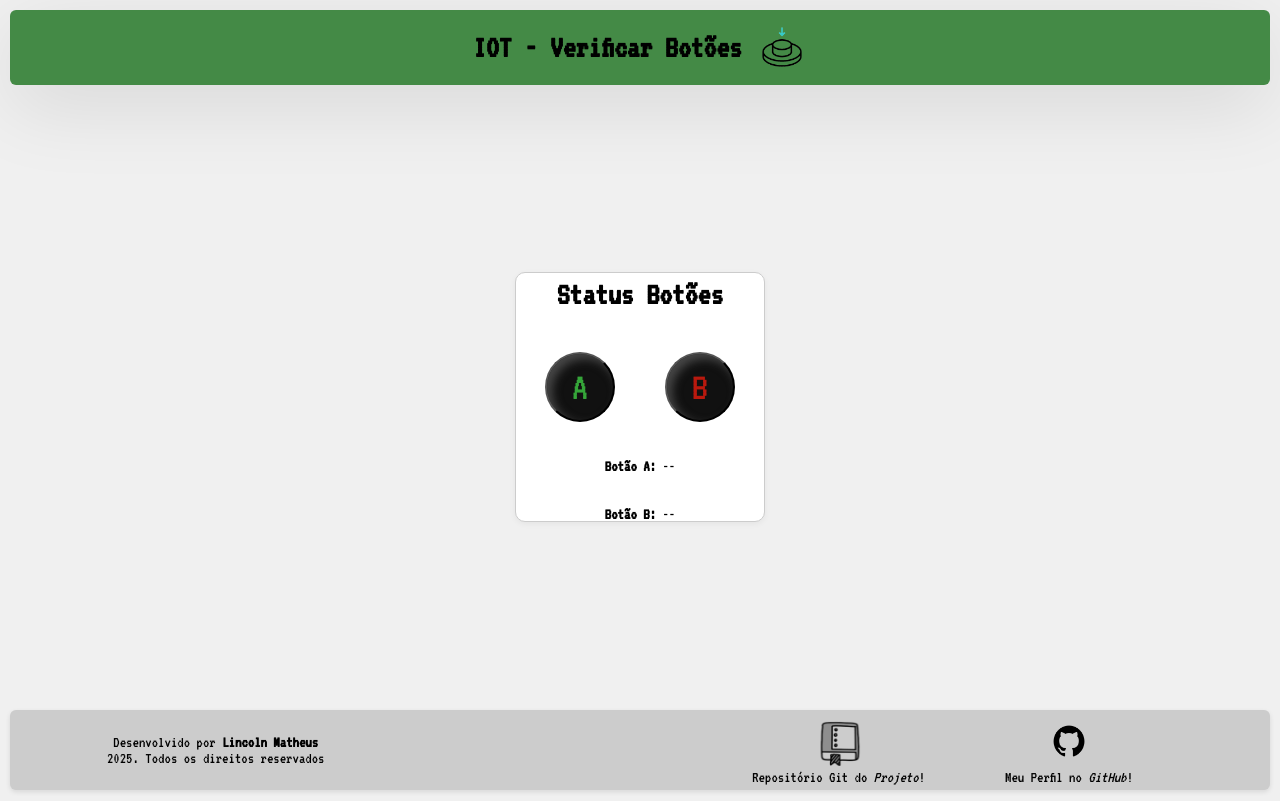
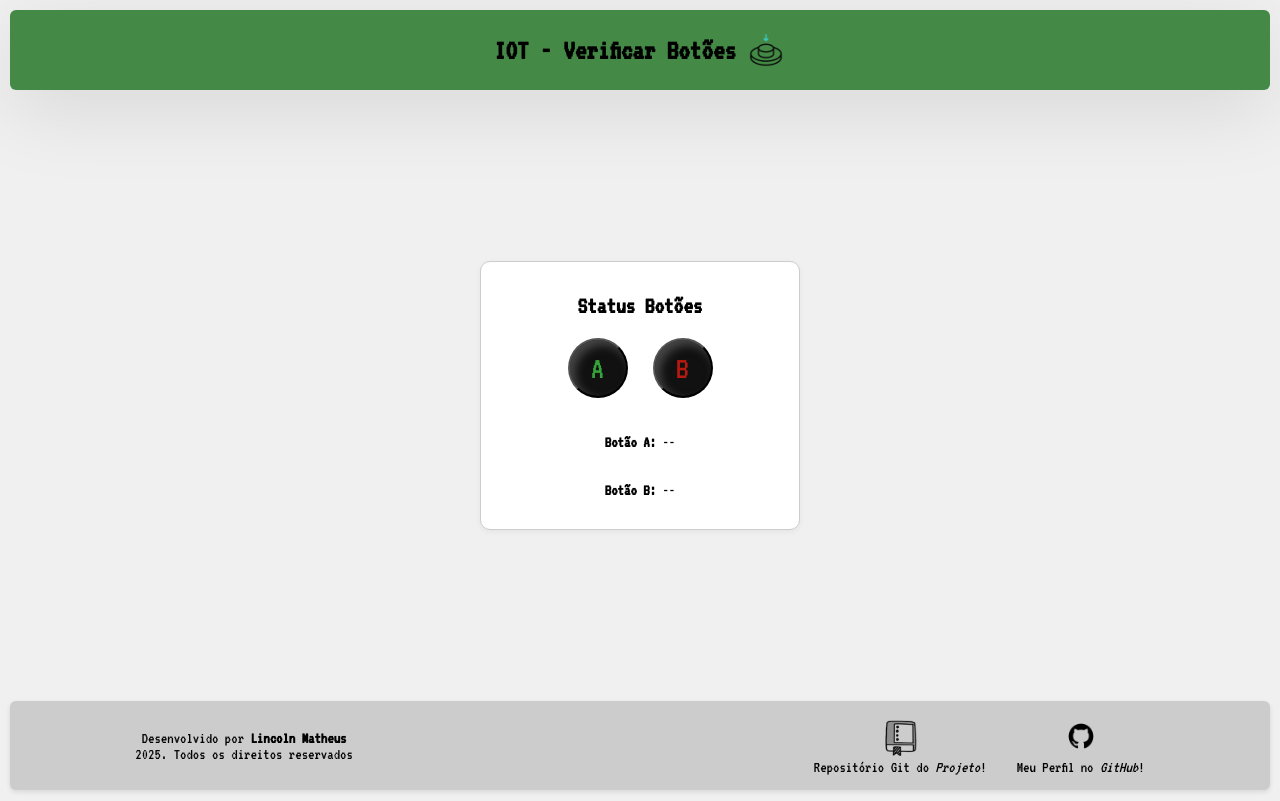
Before and after one commit to LincolnMatheus97/Api-Iot-RSE, a Flask app: page /dashboard/botoes in a window 1280 px wide. Run offline with Flask 3, Linux system fonts and the light colour scheme; some libraries are stand-ins or nearby versions.

Commit message:
:truck: chore: Modifica estilo css do dashboard/botoes

```diff
--- a/static/css/botoes.css
+++ b/static/css/botoes.css
@@ -14,40 +14,51 @@ body {
     background-color: #f0f0f0;
     display: flex;
     flex-direction: column;
-    min-height: 100vh;
+    min-height: 100vh; /* Garante que o body ocupe pelo menos a altura da viewport */
 }
 
 header {
-    height: 10vh;
+    height: auto; /* Altura automática baseada no conteúdo */
+    min-height: 10vh; /* Altura mínima */
     background-color: #448a46;
     display: flex;
     align-items: center;
     justify-content: center;
     text-align: center;
-    margin: 10px;
+    padding: 10px; /* Usar padding em vez de margin para espaçamento interno */
+    margin: 10px; /* Margem externa */
     border-radius: 6px;
     box-shadow: 0 20px 80px rgba(0, 0, 0, 0.1);
 }
 
+header h1 {
+    font-size: 1.8rem; /* Ajuste inicial da fonte do header */
+    margin: 0;
+}
+
 main {
-    height: 80vh;
-    font-family: Arial;
+    /* height: 80vh; */ /* Remover altura fixa */
+    flex-grow: 1; /* Faz o main ocupar o espaço restante */
+    font-family: Arial, sans-serif; /* Adicionar fallback para Arial */
     text-align: center;
     display: flex;
-    flex-direction: row;
+    flex-direction: column; /* Empilhar .box em telas menores por padrão */
     align-items: center;
     justify-content: center;
-    flex-wrap: wrap;
-
+    padding: 10px; /* Adicionar padding ao main */
+    /* flex-wrap: wrap; */ /* Não é mais necessário se for column */
 }
 
 footer{
-    height: 10vh;
+    height: auto; /* Altura automática */
+    min-height: 10vh; /* Altura mínima */
     background-color: #ccc;
     display: flex;
+    flex-direction: column; /* Empilhar itens do footer em telas menores */
     align-items: center;
     justify-content:space-around;
     text-align: center;
+    padding: 10px;
     margin: 10px;
     border-radius: 6px;
     box-shadow: 0 2px 5px rgba(0, 0, 0, 0.1);
@@ -55,8 +66,14 @@ footer{
 
 .div-footer {
     display: flex;
+    flex-direction: column; /* Empilhar figuras em telas muito pequenas */
     align-items: center;
     text-align: center;
+    gap: 15px; /* Espaço entre as figuras */
+}
+
+.div-footer figure {
+    margin: 5px 0; /* Ajustar margem das figuras */
 }
 
 .box {
@@ -65,30 +82,40 @@ footer{
     justify-content: center;
     align-items: center;
     border: 1px solid #ccc;
-    padding: 20px;
-    margin: 30px;
-    width: 250px;
-    height: 250px;
+    padding: 15px; /* Reduzir padding inicial */
+    margin: 15px; /* Reduzir margin inicial */
+    width: 90%;    /* Usar porcentagem para largura */
+    max-width: 300px; /* Largura máxima para não ficar muito grande em telas largas */
+    min-height: 220px; /* Altura mínima, permitir que cresça com o conteúdo */
     border-radius: 10px;
     background-color: #fff;
     box-shadow: 0 2px 6px rgba(0, 0, 0, 0.05);
     text-align: center;
 }
 
+.box h1 {
+    font-size: 1.5rem; /* Ajustar tamanho da fonte dentro da box */
+    margin-bottom: 10px;
+}
+
 .botoes {
-    padding: 20px;
+    padding: 10px; /* Reduzir padding */
     display: flex;
-    gap: 50px;
+    gap: 25px; /* Reduzir gap */
+    margin-bottom: 10px;
 }
 
 .botao {
     border-radius: 50%;
-    width: 70px;
-    height: 70px;
-    font-size: 2.5rem;
+    width: 60px;  /* Reduzir tamanho inicial */
+    height: 60px; /* Reduzir tamanho inicial */
+    font-size: 2rem; /* Reduzir fonte inicial */
     background-color: #111111;
     box-shadow: inset 5px 5px 10px rgb(71, 71, 71);
     transition: transform 0.1s ease-out, box-shadow 0.1s ease-out;
+    display: flex;
+    align-items: center;
+    justify-content: center;
 }
 
 .botao.pressionado {
@@ -105,13 +132,107 @@ footer{
     color: #b9190e;
 }
 
-#imagem-git {
-    width: 50px;
-    height: 50px;
+/* Para a página do Joystick, se a rosa dos ventos estiver extrapolando: */
+#rosaDosVentos {
+    width: 80%; /* Fazer a imagem ocupar uma porcentagem da .box */
+    max-width: 150px; /* Mas não maior que seu tamanho original desejado */
+    height: auto;     /* Manter a proporção */
+    transition: transform 0.5s ease-out;
+}
+
+
+#imagem-git, #header-gif { /* Aplicar a ambos os IDs se tiverem o mesmo estilo */
+    width: 40px;  /* Reduzir tamanho inicial */
+    height: 40px; /* Reduzir tamanho inicial */
 }
 
 #header-gif {
-    width: 50px;
-    height: 50px;
-    margin-left: 15px;
+    margin-left: 10px; /* Reduzir margem */
 }
+
+/* Media Query para Tablets e telas um pouco maiores */
+@media (min-width: 600px) {
+    main {
+        flex-direction: row; /* Colocar .box lado a lado se couber */
+        flex-wrap: wrap;     /* Permitir quebra de linha */
+        justify-content: space-around;
+    }
+    .box {
+        width: 45%; /* Duas caixas por linha, com algum espaço */
+        max-width: 320px; /* Aumentar um pouco a largura máxima */
+    }
+    .div-footer {
+        flex-direction: row; /* Figuras lado a lado no footer */
+        gap: 30px;
+    }
+    footer {
+        flex-direction: row; /* Itens do footer lado a lado */
+    }
+}
+
+
+/* Media Query para Tablets (orientação retrato e celulares maiores) */
+@media (max-width: 768px) {
+    header h1 {
+        font-size: 1.6rem;
+    }
+    .box h1 {
+        font-size: 1.4rem;
+    }
+    .botao {
+        width: 55px;
+        height: 55px;
+        font-size: 1.8rem;
+    }
+    #imagem-git, #header-gif {
+        width: 35px;
+        height: 35px;
+    }
+    /* Se você tiver duas .box na página do joystick, elas já estarão empilhadas
+       devido ao flex-direction: column no main. Se não, adicione:
+    #joystick-main .box { (supondo que o main do joystick tenha um ID ou classe específica)
+        width: 80%;
+        margin-bottom: 20px;
+    }
+    */
+}
+
+/* Media Query para Celulares */
+@media (max-width: 480px) {
+    header h1 {
+        font-size: 1.4rem; /* Reduzir ainda mais a fonte do header */
+    }
+    #header-gif {
+        display: none; /* Opcional: esconder o GIF do header em telas muito pequenas */
+    }
+    .box {
+        padding: 10px;
+        margin: 10px auto; /* Centralizar a box se for a única */
+        min-height: auto; /* Permitir que a altura seja totalmente dinâmica */
+    }
+    .box h1 {
+        font-size: 1.3rem;
+    }
+    .botoes {
+        gap: 20px;
+    }
+    .botao {
+        width: 50px;
+        height: 50px;
+        font-size: 1.6rem;
+    }
+    #rosaDosVentos {
+        max-width: 120px; /* Reduzir ainda mais a rosa dos ventos */
+    }
+
+    footer {
+        font-size: 0.9rem; /* Reduzir fonte do footer */
+    }
+    .div-footer figure figcaption {
+        font-size: 0.8rem; /* Fonte das legendas ainda menor */
+    }
+    #imagem-git {
+        width: 30px;
+        height: 30px;
+    }
+}
```
